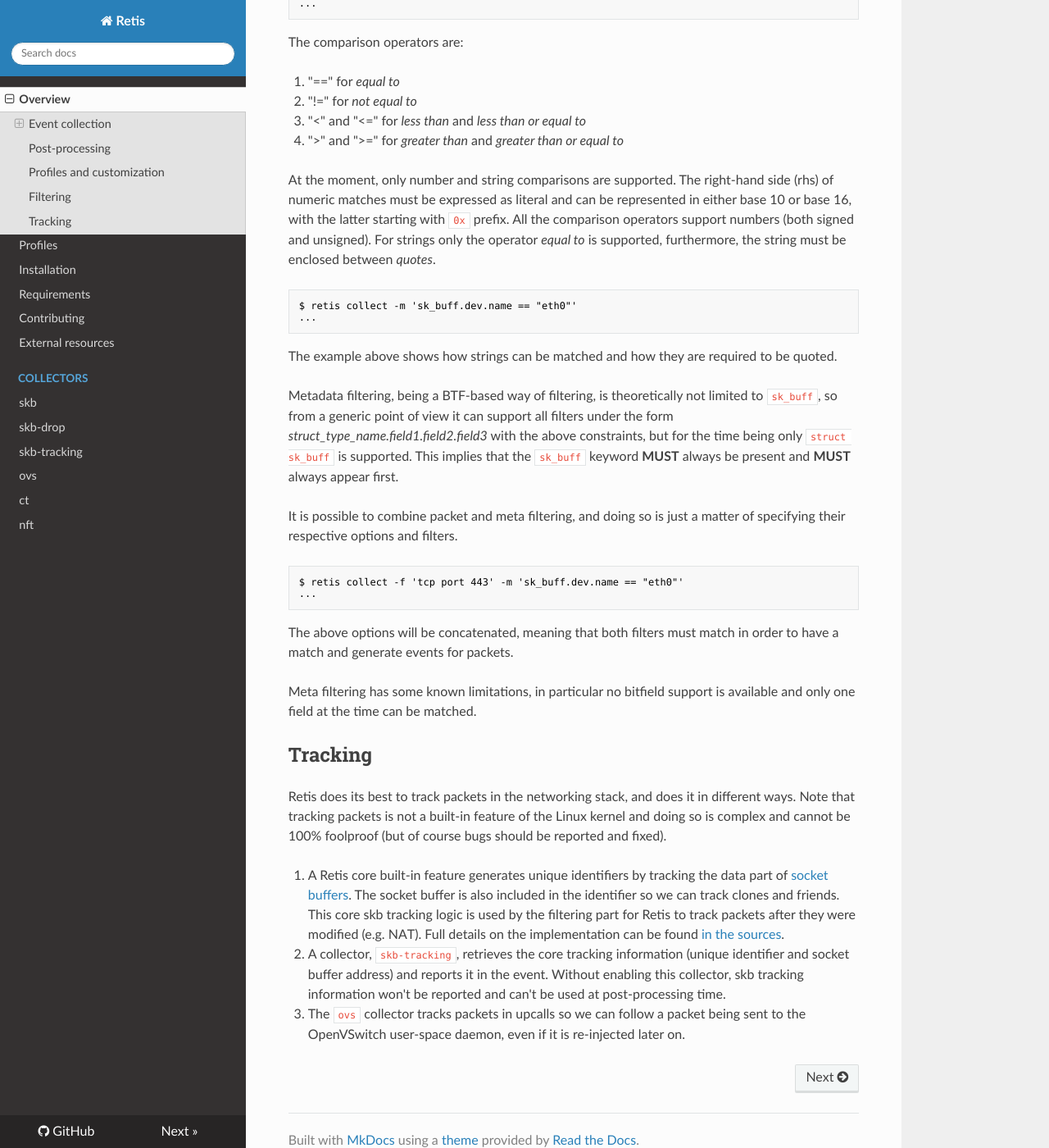
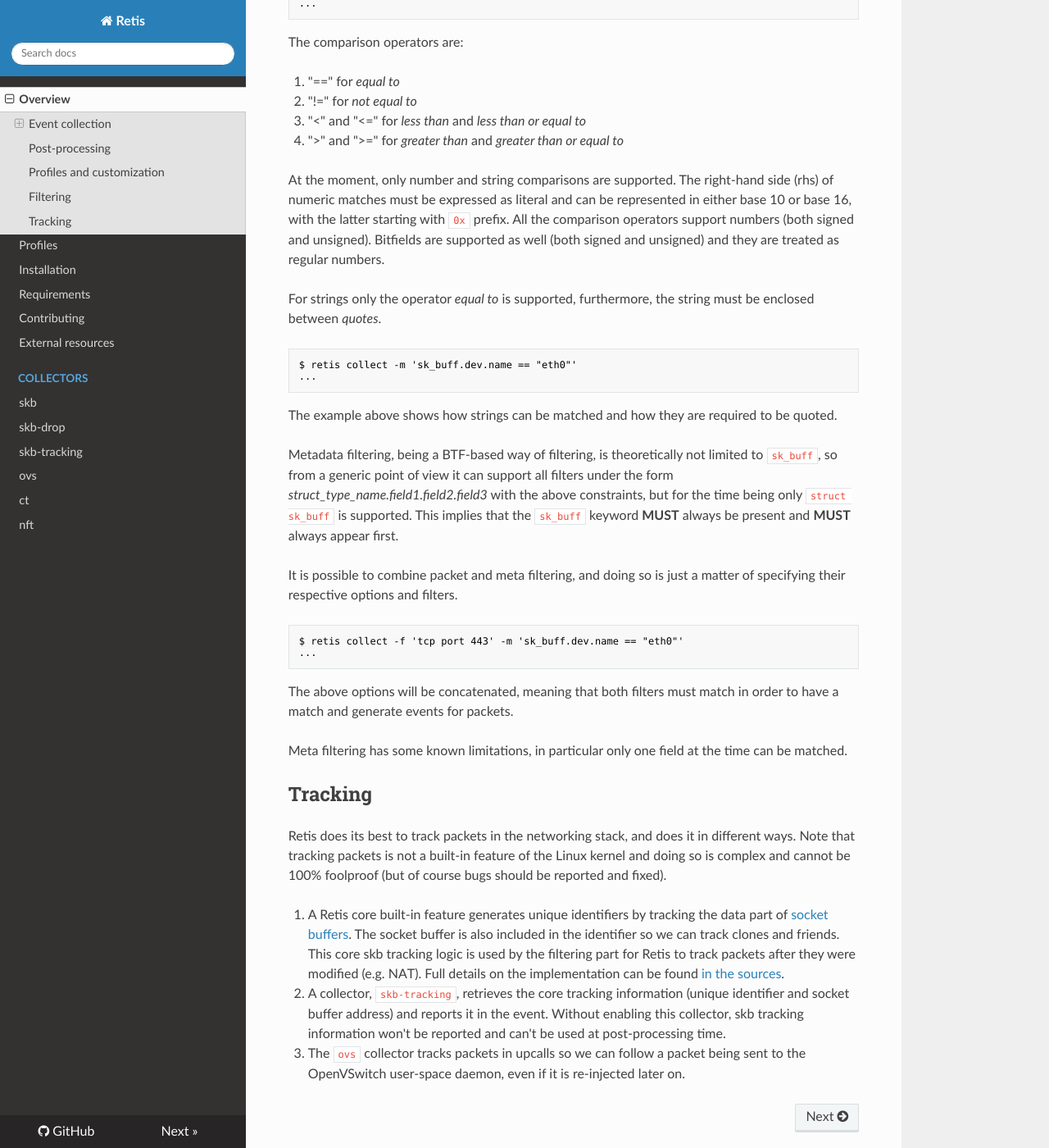
Before and after one commit to retis-org/retis, an MkDocs documentation site: the page built from docs/index.md, in a window 1280 px wide and 1400 px high, scrolled down 4239 px. Shown: the whole window at 82% size. Built offline with MkDocs 1.6.1, drawn with Linux system fonts in a browser that asks for light colours; nearby versions of some CDN libraries.

Commit message:
doc: add bitfields
Signed-off-by: Paolo Valerio <pvalerio@redhat.com>

```diff
--- a/docs/index.md
+++ b/docs/index.md
@@ -239,6 +239,9 @@
 literal and can be represented in either base 10 or base 16, with the
 latter starting with `0x` prefix.
 All the comparison operators support numbers (both signed and unsigned).
+Bitfields are supported as well (both signed and unsigned) and they
+are treated as regular numbers.
+
 For strings only the operator *equal to* is supported, furthermore, the
 string must be enclosed between *quotes*.
 
@@ -269,8 +272,8 @@
 The above options will be concatenated, meaning that both filters must match
 in order to have a match and generate events for packets.
 
-Meta filtering has some known limitations, in particular no bitfield
-support is available and only one field at the time can be matched.
+Meta filtering has some known limitations, in particular only one
+field at the time can be matched.
 
 ## Tracking
 
```
